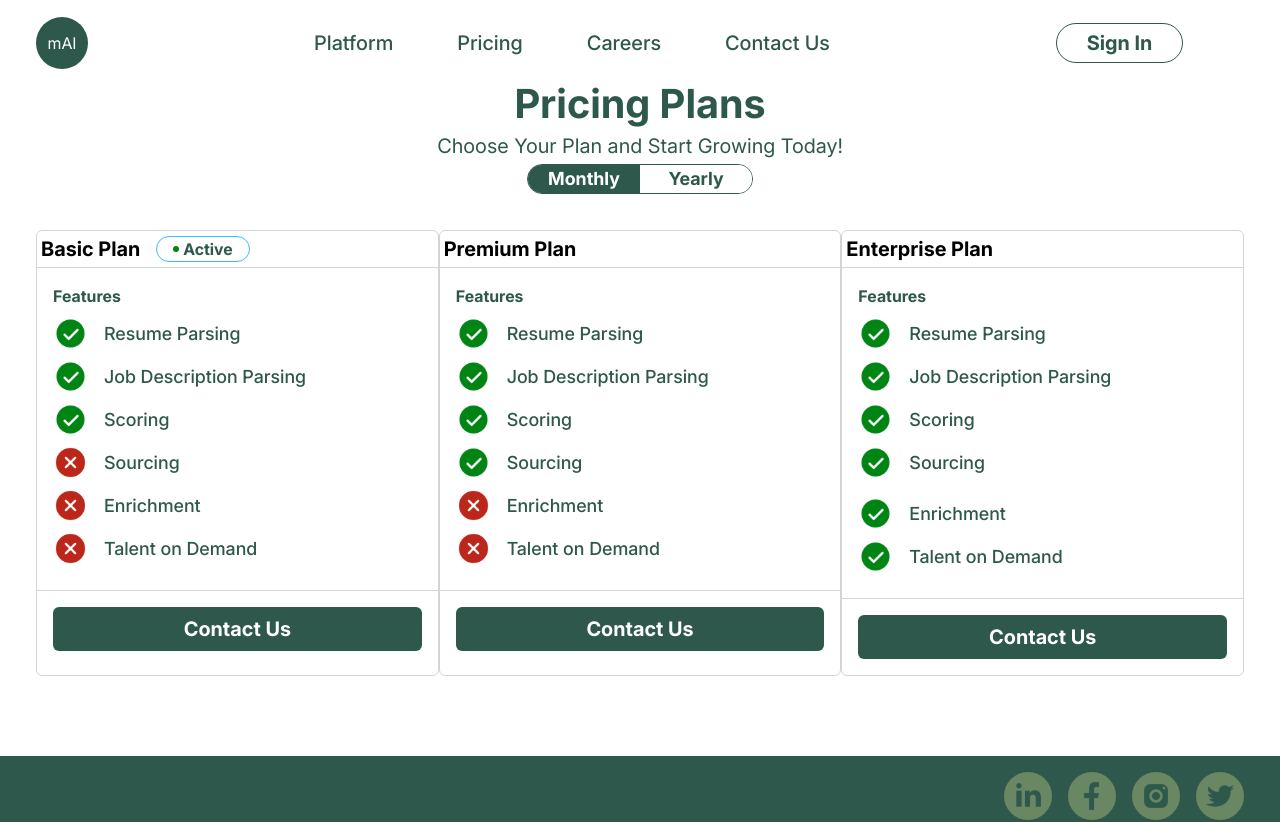
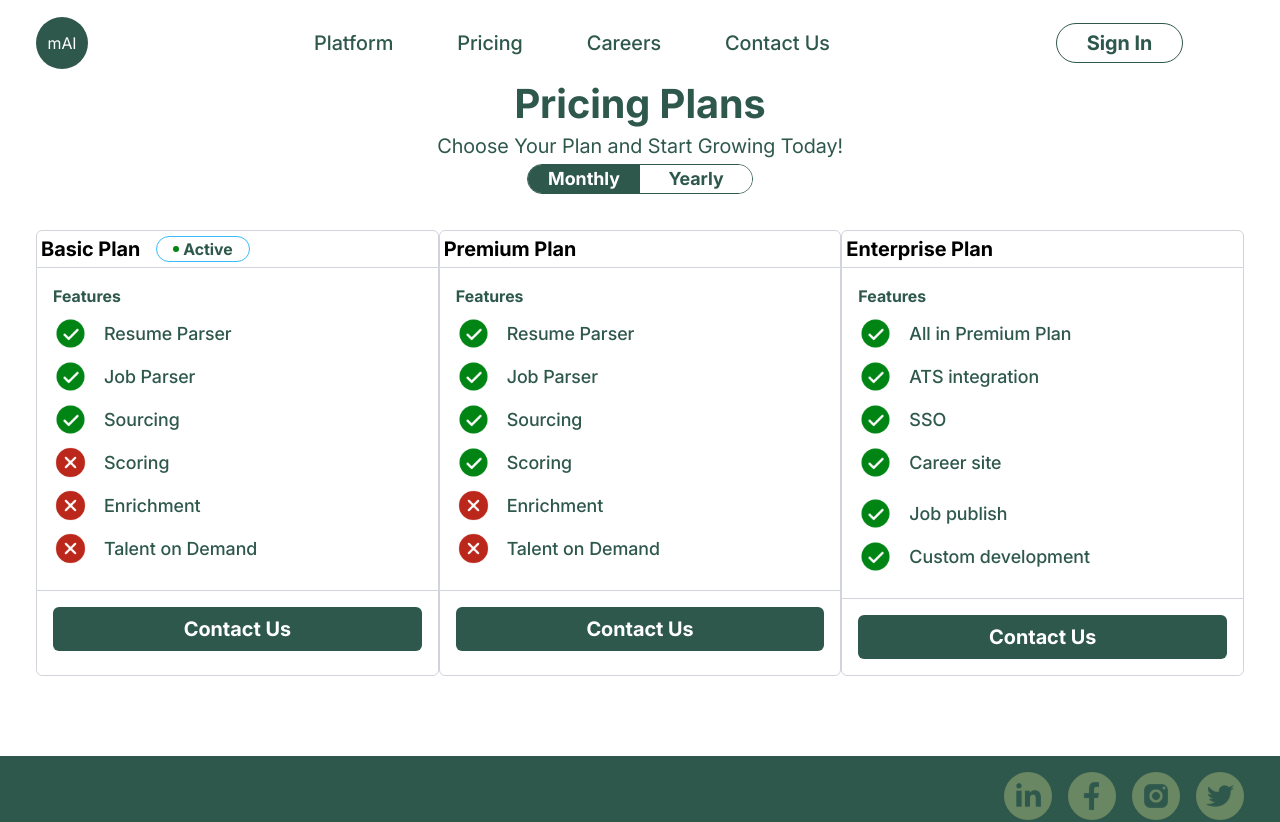
Before and after one commit to Ku-chintu/Mandal, a React (Vite) app: page /pricing in a window 1280 px wide. Shown: the top 822 px of the page. Built offline with nearby package versions, Linux system fonts and the light colour scheme.

Commit message:
Pricing features update

```diff
--- a/src/pages/Career.jsx
+++ b/src/pages/Career.jsx
@@ -115,7 +115,7 @@ function Career() {
         <h2 className="bg-primary text-gray-300 text-lg font-semibold mb-4 border-b pb-2">
           Total openings   {" "}
           <span className=" text-gray-300 text-lg align-middle ml-64  ">
-             {totalJobs} Job(s)
+             {totalJobs}
           </span>
         </h2>
         <div className="space-y-4">
--- a/src/pages/Pricing.jsx
+++ b/src/pages/Pricing.jsx
@@ -47,19 +47,19 @@ function Pricing() {
               <p className='mb-2 text-base font-semibold'>Features</p>
               <div className='flex items-center gap-4 mb-2'>
                 <img src={CheckMark} alt="CheckMark" className="rounded-icon" />
-                <p className=' font-medium text-lg'>Resume Parsing</p>
+                <p className=' font-medium text-lg'>Resume Parser</p>
               </div>
               <div className='flex items-center gap-4 mb-2'>
                 <img src={CheckMark} alt="CheckMark" className="rounded-icon" />
-                <p className=' font-medium text-lg'>Job Description Parsing</p>
+                <p className=' font-medium text-lg'>Job Parser</p>
               </div>
               <div className='flex items-center gap-4 mb-2'>
                 <img src={CheckMark} alt="CheckMark" className="rounded-icon" />
-                <p className=' font-medium text-lg'>Scoring</p>
+                <p className=' font-medium text-lg'>Sourcing</p>
               </div>
               <div className='flex items-center gap-4 mb-2'>
                 <img src={Cancel} alt="Cancel" className="rounded-icon" />
-                <p className=' font-medium text-lg'>Sourcing</p>
+                <p className=' font-medium text-lg'>Scoring</p>
               </div>
               <div className='flex items-center gap-4 mb-2'>
                 <img src={Cancel} alt="Cancel" className="rounded-icon" />
@@ -84,19 +84,19 @@ function Pricing() {
               <p className='mb-2 text-base font-semibold'>Features</p>
               <div className='flex items-center gap-4 mb-2'>
                 <img src={CheckMark} alt="CheckMark" className="rounded-icon" />
-                <p className=' font-medium text-lg'>Resume Parsing</p>
+                <p className=' font-medium text-lg'>Resume Parser</p>
               </div>
               <div className='flex items-center gap-4 mb-2'>
                 <img src={CheckMark} alt="CheckMark" className="rounded-icon" />
-                <p className=' font-medium text-lg'>Job Description Parsing</p>
+                <p className=' font-medium text-lg'>Job Parser</p>
+              </div>
+              <div className='flex items-center gap-4 mb-2'>
+                <img src={CheckMark} alt="CheckMark" className="rounded-icon" />
+                <p className=' font-medium text-lg'>Sourcing</p>
               </div>
               <div className='flex items-center gap-4 mb-2'>
                 <img src={CheckMark} alt="CheckMark" className="rounded-icon" />
                 <p className=' font-medium text-lg'>Scoring</p>
-              </div>
-              <div className='flex items-center gap-4 mb-2'>
-                <img src={CheckMark} alt="CheckMark" className="rounded-icon" />
-                <p className=' font-medium text-lg'>Sourcing</p>
               </div>
               <div className='flex items-center gap-4 mb-2'>
                 <img src={Cancel} alt="Cancel" className="rounded-icon" />
@@ -120,27 +120,27 @@ function Pricing() {
               <p className='mb-2 text-base font-semibold'>Features</p>
               <div className='flex items-center gap-4 mb-2'>
                 <img src={CheckMark} alt="CheckMark" className="rounded-icon" />
-                <p className=' font-medium text-lg'>Resume Parsing</p>
+                <p className=' font-medium text-lg'>All in Premium Plan</p>
               </div>
               <div className='flex items-center gap-4 mb-2'>
                 <img src={CheckMark} alt="CheckMark" className="rounded-icon" />
-                <p className=' font-medium text-lg'>Job Description Parsing</p>
+                <p className=' font-medium text-lg'>ATS integration</p>
               </div>
               <div className='flex items-center gap-4 mb-2'>
                 <img src={CheckMark} alt="CheckMark" className="rounded-icon" />
-                <p className=' font-medium text-lg'>Scoring</p>
+                <p className=' font-medium text-lg'>SSO</p>
               </div>
               <div className='flex items-center gap-4 mb-4'>
                 <img src={CheckMark} alt="CheckMark" className="rounded-icon" />
-                <p className=' font-medium text-lg'>Sourcing</p>
+                <p className=' font-medium text-lg'>Career site</p>
               </div>
               <div className='flex items-center gap-4 mb-2'>
                 <img src={CheckMark} alt="CheckMark" className="rounded-icon" />
-                <p className=' font-medium text-lg'>Enrichment</p>
+                <p className=' font-medium text-lg'>Job publish</p>
               </div>
               <div className='flex items-center gap-4 mb-2'>
                 <img src={CheckMark} alt="CheckMark" className="rounded-icon" />
-                <p className=' font-medium text-lg'>Talent on Demand</p>
+                <p className=' font-medium text-lg'>Custom development</p>
               </div>
             </div>
             <div className='p-4'>
```
